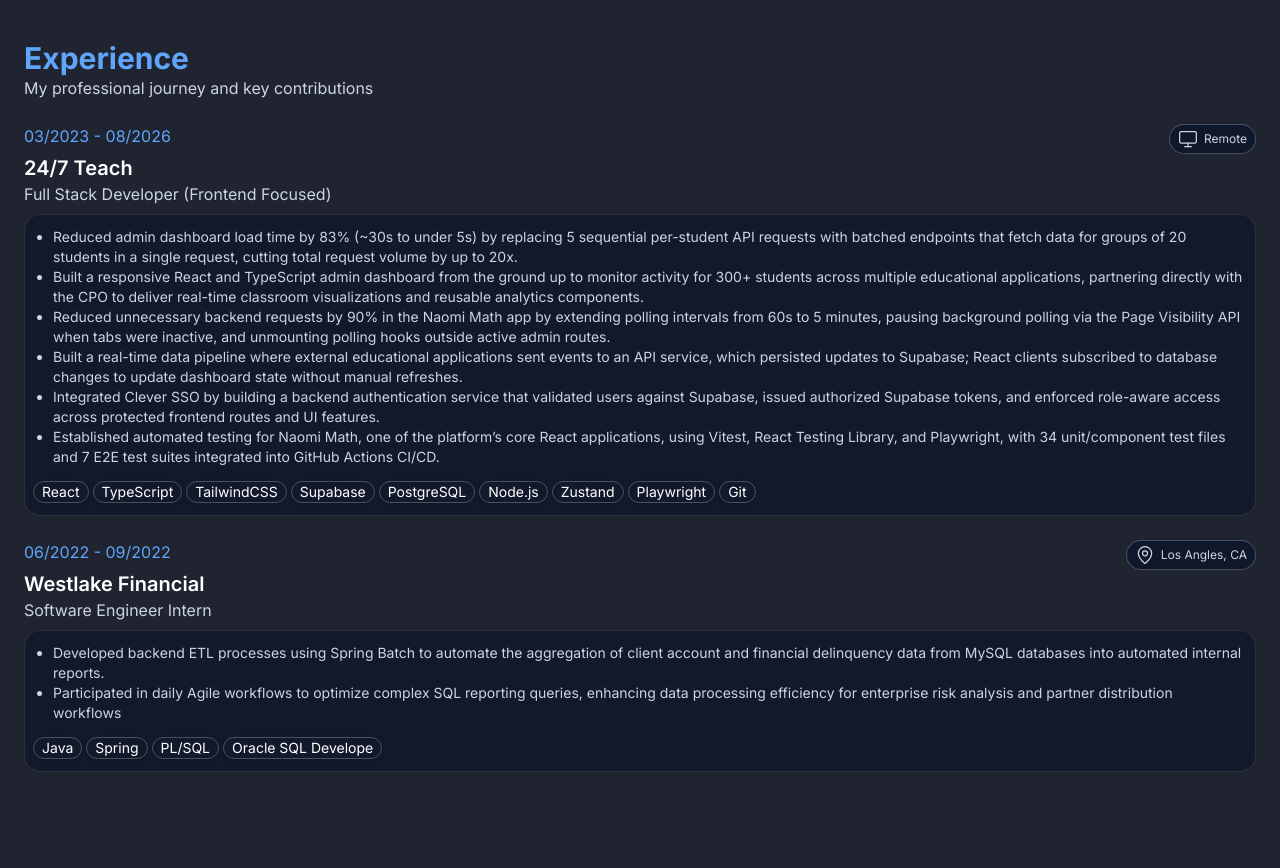
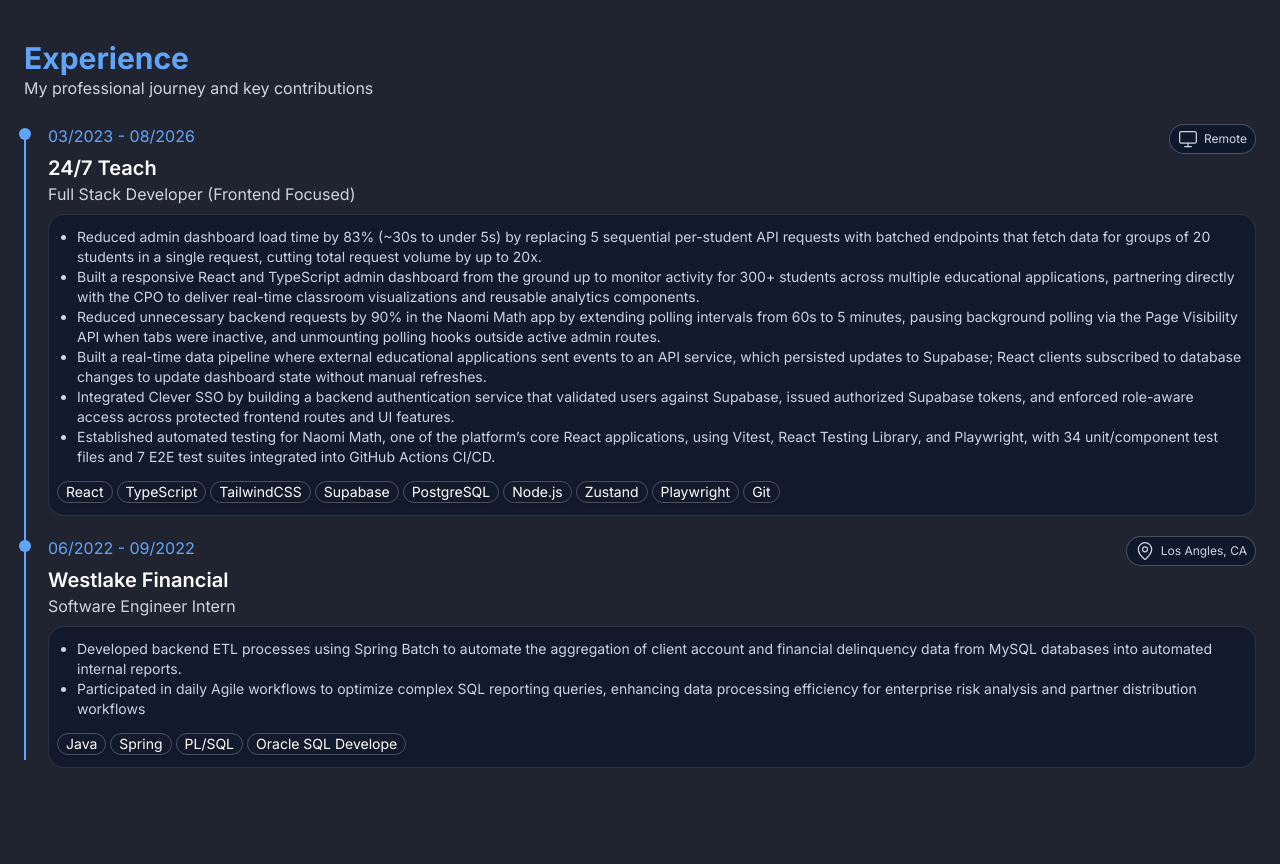
Before and after one commit to gnikkoch96/portfolio-updated, a React (Vite) app: page / in a window 1280 px wide. Shown: the part 820-1688 px from the top of the page. Built offline with nearby package versions, Linux system fonts and the light colour scheme.

Commit message:
feat(experience): add vertical timeline

```diff
--- a/src/sections/Experience.tsx
+++ b/src/sections/Experience.tsx
@@ -57,6 +57,10 @@
         </p>
       </div>
 
+      <div className="relative flex flex-col gap-5">
+        {/* timeline line */}
+        <div className="absolute top-2 bottom-2 left-0 w-0.5 bg-accent z-10" />
+
         {/* experience */}
         {experiences.map(
           ({
@@ -69,7 +73,10 @@
             techs,
             points,
           }) => (
-          <div key={company} className="flex flex-col gap-2">
+            <div key={company} className="relative flex flex-col gap-2 pl-6">
+              {/* dot (used for the timeline) */}
+              <div className="absolute top-1 left-px -translate-x-1/2 bg-accent w-3 h-3 rounded-full" />
+
               {/* company info */}
               <div className="flex flex-col">
                 {/* date and location*/}
@@ -83,23 +90,25 @@
                 </div>
                 {/* company name */}
                 <h3 className="text-xl font-semibold">{company}</h3>
-
                 {/* role */}
                 <p className="text-muted">{role}</p>
               </div>
-
               <div className="py-3 pl-7 pr-3 bg-surface/80 rounded-2xl border border-white/10 flex flex-col gap-3.5">
                 {/* resume point */}
                 <ul className="list-disc ">
                   {points.map((point) => (
-                  <li key={point} className="text-muted text-sm">{point}</li>
+                    <li key={point} className="text-muted text-sm">
+                      {point}
+                    </li>
                   ))}
                 </ul>
-
                 {/* tech */}
                 <div className="flex gap-1 flex-wrap -ml-5">
                   {techs.map((tech) => (
-                  <span key={tech} className="border border-muted/30 rounded-full px-2 text-sm shadow ">
+                    <span
+                      key={tech}
+                      className="border border-muted/30 rounded-full px-2 text-sm shadow "
+                    >
                       {tech}
                     </span>
                   ))}
@@ -108,6 +117,7 @@
             </div>
           ),
         )}
+      </div>
     </section>
   );
 }
```
Lines whose indentation alone changed are shown as unchanged.
